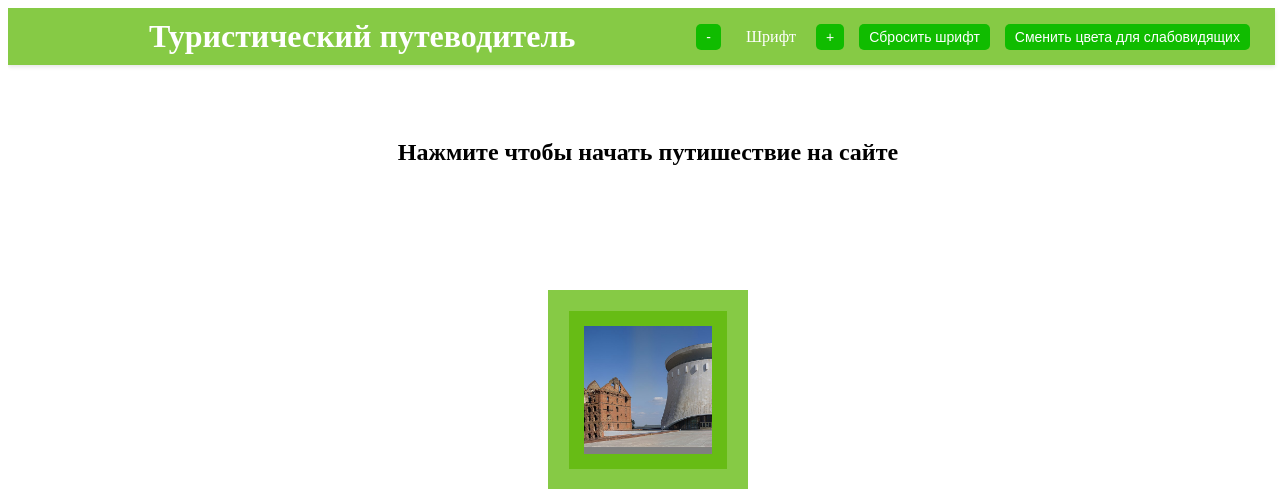
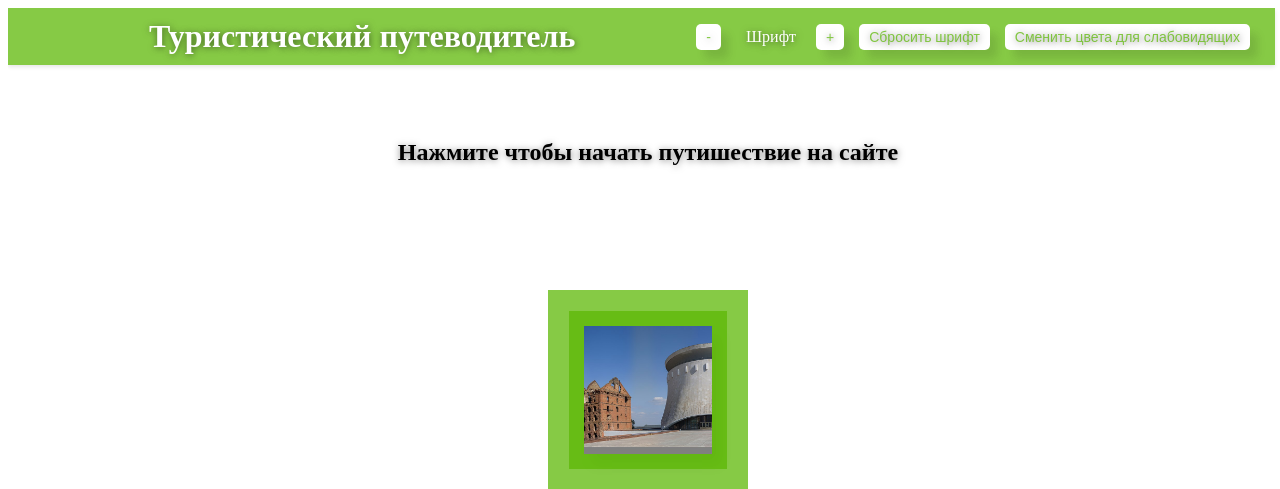
Before and after one commit to 1SPRINT1/Turizmo-Site, a PHP site: page / in a window 1280 px wide. Shown: the top 489 px of the page. Run offline with PHP 8.4, Linux system fonts and the light colour scheme.

Commit message:
Update verst style
Update verst style

```diff
--- a/ss/SiteNew.html
+++ b/ss/SiteNew.html
@@ -22,7 +22,7 @@
     <br>
     <br>
     <br>
-    <h2>Выберите ниже вид экскурсий</h2>
+    <h2>Выберите ниже вид ОВЗ</h2>
     <br>
     <br>
     <br>
--- a/ss/style.css
+++ b/ss/style.css
@@ -38,16 +38,19 @@ h1 {
     color: white;
     text-align: center;
     font-size: 2em;
+    text-shadow: 0.5px 0.5px 7px rgba(0, 0, 0, 0.5);
 }
 
 h2 {
     text-align: center;
     font-size: 1.5em;
+    text-shadow: 0.5px 0.5px 7px rgba(0, 0, 0, 0.5);
 }
 
 h3 {
     text-align: center;
     font-size: 1.2em;
+    text-shadow: 0.5px 0.5px 7px rgba(0, 0, 0, 0.5);
 }
 
 
@@ -59,15 +62,21 @@ p {
     width: calc(50% - 40px);
     margin: 0 30px 250px;
     padding: 20px;
-    border: 1px solid #000;
     transition: transform 0.3s ease;
     position: relative;
     overflow: hidden;
-    background-color: rgba(100, 100, 100, 0.7);
+    background-color: rgba(56, 115, 1, 0.739);
+    border-radius: 10px;
+    box-shadow: 9 13px 16px rgba(0, 0, 0, 0.1);
+    text-shadow: 0.5px 0.5px 7px rgba(0, 0, 0, 0.5);
 
     opacity: 0;
     transform: translateY(30px);
     transition: opacity 0.6s ease-out, transform 0.6s ease-out;
+}
+
+.resort p {
+    text-shadow: 0.5px 0.5px 7px rgba(0, 0, 0, 0.5);
 }
 
 .resort.visible {
@@ -234,11 +243,13 @@ body[data-active="false"] {
     transition: transform 0.3s, outline 0.3s;
     margin: 20px;
     outline: 15px solid rgba(91, 184, 4, 0.739);
+    box-shadow: 8px 10px 12px rgba(0, 0, 0, 0.1);
 }
 
 .hover-effect:hover {
     transform: scale(1.1);
     outline: 2px solid red;
+    box-shadow: 18px 20px 20px rgba(0, 0, 0, 0.1);
 }
 
 @keyframes fadeIn {
@@ -317,6 +328,10 @@ button {
     color: rgb(234, 255, 0);
 }
 
+.main-h2 {
+    text-shadow: 0.5px 0.5px 7px rgba(0, 0, 0, 0.5);
+}
+
 
 .header {
     display: flex;
@@ -355,20 +370,23 @@ button {
     margin-right: 5px;
     font-size: 14px;
     border: none;
-    background-color: #10bc00;
-    color: rgb(255, 255, 255);
+    background-color: #ffffff;
+    color: rgba(91, 184, 4, 0.739);
     cursor: pointer;
     border-radius: 5px;
+    box-shadow: 8px 9px 9px rgba(0, 0, 0, 0.1);
+    text-shadow: 0.5px 0.5px 7px rgba(0, 0, 0, 0.5);
 }
 
 .font-button:hover,
 .reset-font-button:hover,
 .color-button:hover {
-    background-color: #0056b3;
+    background-color: rgba(91, 184, 4, 0.739);
 }
 
 .header p {
     color: white;
+    text-shadow: 0.5px 0.5px 7px rgba(0, 0, 0, 0.5);
 }
 
 @media (max-width: 600px) {
```
